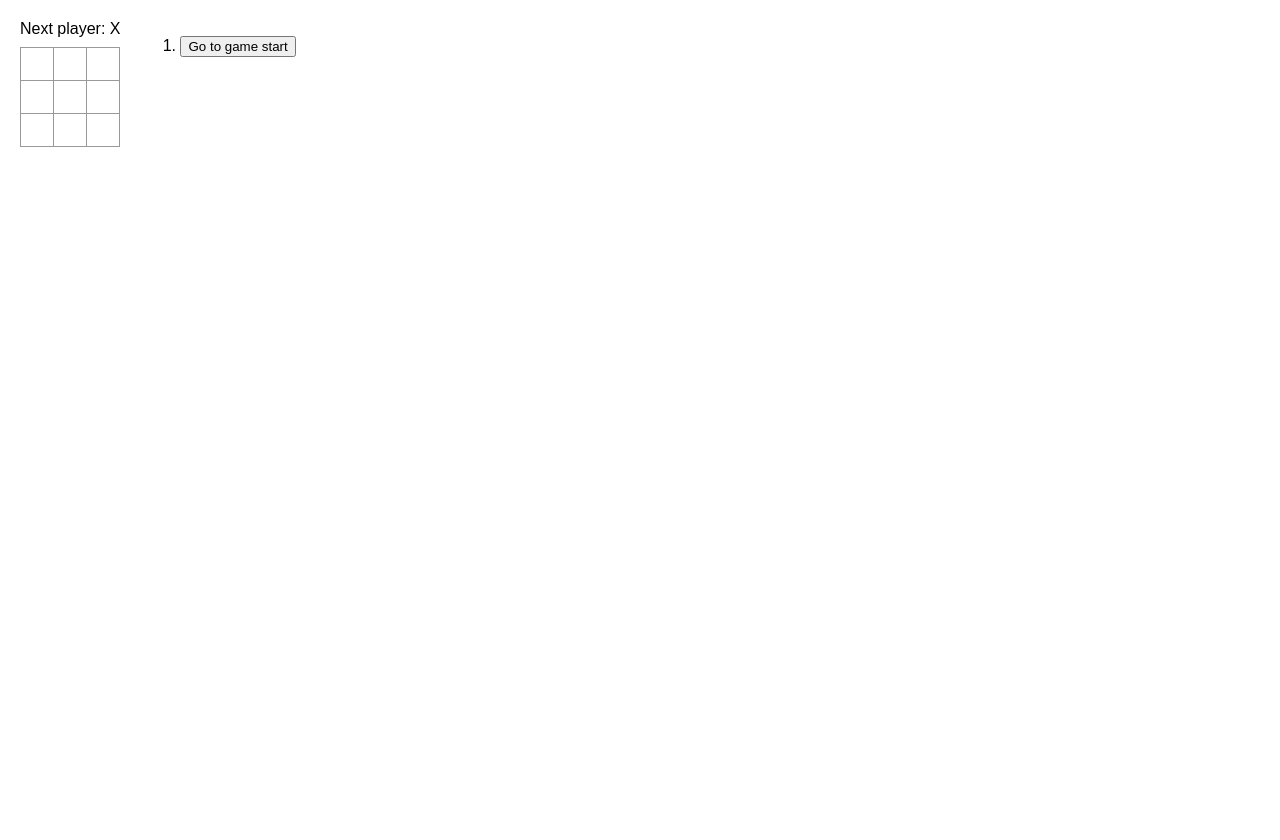
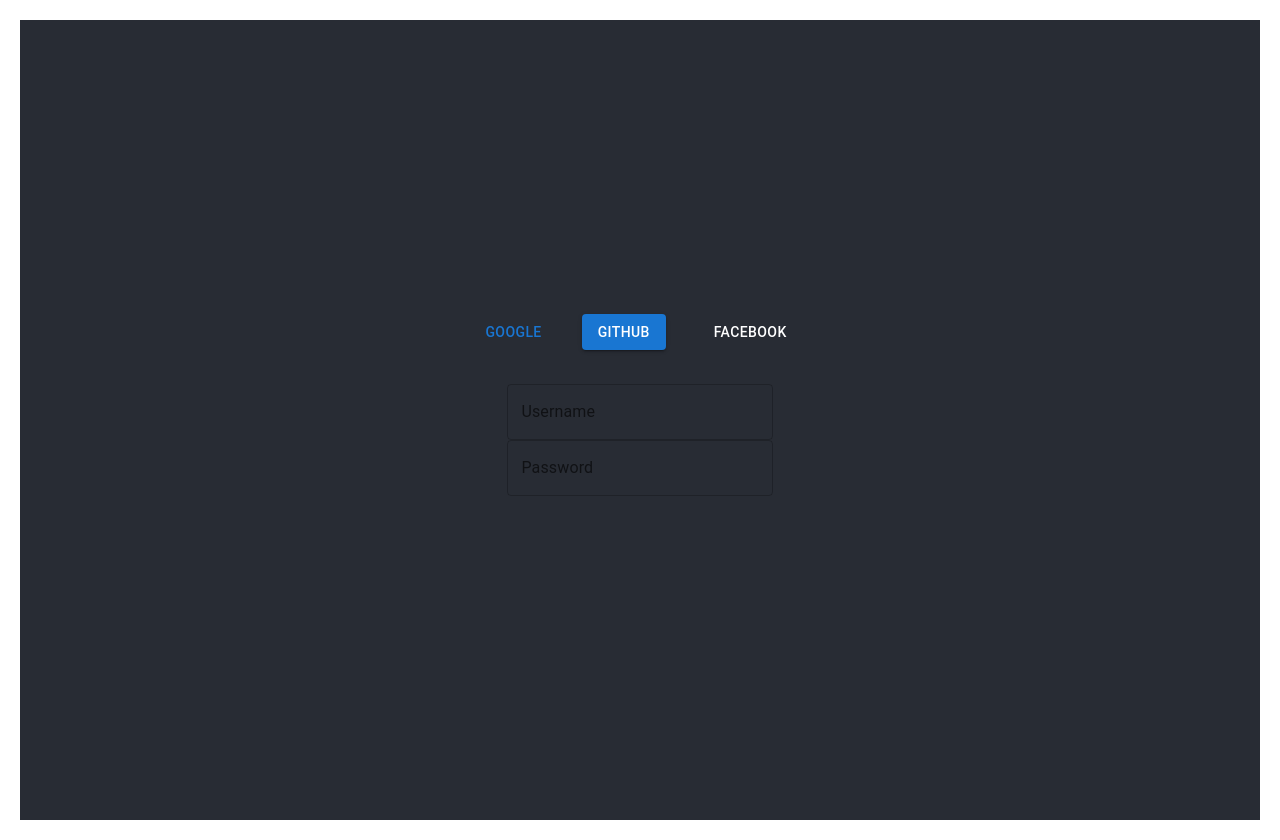
Before and after one commit to wokemon/Week1FCI, a React (Create React App) app in the folder my-app/: page / in a window 1280 px wide. Before the commit the page ends 800 px from the top, so only its background shows below. Built offline with nearby package versions, Linux system fonts and the light colour scheme.

Commit message:
Add components folder; add classes

```diff
--- a/my-app/package.json
+++ b/my-app/package.json
@@ -3,6 +3,9 @@
   "version": "0.1.0",
   "private": true,
   "dependencies": {
+    "@emotion/react": "^11.11.4",
+    "@emotion/styled": "^11.11.5",
+    "@mui/material": "^5.15.21",
     "@testing-library/jest-dom": "^5.17.0",
     "@testing-library/react": "^13.4.0",
     "@testing-library/user-event": "^13.5.0",
--- a/my-app/src/App.css
+++ b/my-app/src/App.css
@@ -36,3 +36,11 @@
     transform: rotate(360deg);
   }
 }
+
+.button {
+  padding: 2px;
+}
+
+.textfield {
+  padding: 2rem;
+}
--- a/my-app/src/App.js
+++ b/my-app/src/App.js
@@ -1,158 +1,152 @@
-// import logo from './logo.svg';
-// import './App.css';
+import logo from './logo.svg';
+import './App.css';
+import { MyHeadings } from './components/MuiHeadings';
+import { MyButton } from './components/MuiButtons';
+import { MyTextfield } from './components/MuiTextfield';
 
-// function App() {
+function App() {
+  return (
+    <div className="App">
+      <header className="App-header">
+        {/* <img src={logo} className="App-logo" alt="logo" />
+        <p>
+          Edit <code>src/App.js</code> and save to reload.
+        </p>
+        <a
+          className="App-link"
+          href="https://reactjs.org"
+          target="_blank"
+          rel="noopener noreferrer"
+        >
+          Learn React
+        </a>
+        <div>
+          <MyButton />
+          <MyHeadings />
+        </div> */}
+        <div>
+          <MyButton />
+          <MyTextfield/>
+        </div>
+      </header>
+    </div>
+  );
+}
+
+export default App;
+
+// import { useState } from 'react';
+
+// function Square({ value, onSquareClick }) {
 //   return (
-//     <div className="App">
-//       <header className="App-header">
-//         <img src={logo} className="App-logo" alt="logo" />
-//         <p>
-//           Edit <code>src/App.js</code> and save to reload.
-//         </p>
-//         <a
-//           className="App-link"
-//           href="https://reactjs.org"
-//           target="_blank"
-//           rel="noopener noreferrer"
-//         >
-//           Learn React
-//         </a>
-//         <div>
-//           <MyButton/>
-//         </div>
-//       </header>
+//     <button className="square" onClick={onSquareClick}>
+//       {value}
+//     </button>
+//   );
+// }
+
+// function Board({ xIsNext, squares, onPlay }) {
+//   function handleClick(i) {
+//     if (calculateWinner(squares) || squares[i]) {
+//       return;
+//     }
+//     const nextSquares = squares.slice();
+//     if (xIsNext) {
+//       nextSquares[i] = 'X';
+//     } else {
+//       nextSquares[i] = 'O';
+//     }
+//     onPlay(nextSquares);
+//   }
+
+//   const winner = calculateWinner(squares);
+//   let status;
+//   if (winner) {
+//     status = 'Winner: ' + winner;
+//   } else {
+//     status = 'Next player: ' + (xIsNext ? 'X' : 'O');
+//   }
+
+//   return (
+//     <>
+//       <div className="status">{status}</div>
+//       <div className="board-row">
+//         <Square value={squares[0]} onSquareClick={() => handleClick(0)} />
+//         <Square value={squares[1]} onSquareClick={() => handleClick(1)} />
+//         <Square value={squares[2]} onSquareClick={() => handleClick(2)} />
+//       </div>
+//       <div className="board-row">
+//         <Square value={squares[3]} onSquareClick={() => handleClick(3)} />
+//         <Square value={squares[4]} onSquareClick={() => handleClick(4)} />
+//         <Square value={squares[5]} onSquareClick={() => handleClick(5)} />
+//       </div>
+//       <div className="board-row">
+//         <Square value={squares[6]} onSquareClick={() => handleClick(6)} />
+//         <Square value={squares[7]} onSquareClick={() => handleClick(7)} />
+//         <Square value={squares[8]} onSquareClick={() => handleClick(8)} />
+//       </div>
+//     </>
+//   );
+// }
+
+// export default function Game() {
+//   const [history, setHistory] = useState([Array(9).fill(null)]);
+//   const [currentMove, setCurrentMove] = useState(0);
+//   const xIsNext = currentMove % 2 === 0;
+//   const currentSquares = history[currentMove];
+
+//   function handlePlay(nextSquares) {
+//     const nextHistory = [...history.slice(0, currentMove + 1), nextSquares];
+//     setHistory(nextHistory);
+//     setCurrentMove(nextHistory.length - 1);
+//   }
+
+//   function jumpTo(nextMove) {
+//     setCurrentMove(nextMove);
+//   }
+
+//   const moves = history.map((squares, move) => {
+//     let description;
+//     if (move > 0) {
+//       description = 'Go to move #' + move;
+//     } else {
+//       description = 'Go to game start';
+//     }
+//     return (
+//       <li key={move}>
+//         <button onClick={() => jumpTo(move)}>{description}</button>
+//       </li>
+//     );
+//   });
+
+//   return (
+//     <div className="game">
+//       <div className="game-board">
+//         <Board xIsNext={xIsNext} squares={currentSquares} onPlay={handlePlay} />
+//       </div>
+//       <div className="game-info">
+//         <ol>{moves}</ol>
+//       </div>
 //     </div>
 //   );
 // }
 
-// function MyButton() {
-//   function handleClick() {
-//     alert('You clicked me!');
+// function calculateWinner(squares) {
+//   const lines = [
+//     [0, 1, 2],
+//     [3, 4, 5],
+//     [6, 7, 8],
+//     [0, 3, 6],
+//     [1, 4, 7],
+//     [2, 5, 8],
+//     [0, 4, 8],
+//     [2, 4, 6],
+//   ];
+//   for (let i = 0; i < lines.length; i++) {
+//     const [a, b, c] = lines[i];
+//     if (squares[a] && squares[a] === squares[b] && squares[a] === squares[c]) {
+//       return squares[a];
+//     }
 //   }
-
-//   return (
-//     <button onClick={handleClick}>
-//       Click me
-//     </button>
-//   );
+//   return null;
 // }
-
-
-
-// export default App;
-
-import { useState } from 'react';
-
-function Square({ value, onSquareClick }) {
-  return (
-    <button className="square" onClick={onSquareClick}>
-      {value}
-    </button>
-  );
-}
-
-function Board({ xIsNext, squares, onPlay }) {
-  function handleClick(i) {
-    if (calculateWinner(squares) || squares[i]) {
-      return;
-    }
-    const nextSquares = squares.slice();
-    if (xIsNext) {
-      nextSquares[i] = 'X';
-    } else {
-      nextSquares[i] = 'O';
-    }
-    onPlay(nextSquares);
-  }
-
-  const winner = calculateWinner(squares);
-  let status;
-  if (winner) {
-    status = 'Winner: ' + winner;
-  } else {
-    status = 'Next player: ' + (xIsNext ? 'X' : 'O');
-  }
-
-  return (
-    <>
-      <div className="status">{status}</div>
-      <div className="board-row">
-        <Square value={squares[0]} onSquareClick={() => handleClick(0)} />
-        <Square value={squares[1]} onSquareClick={() => handleClick(1)} />
-        <Square value={squares[2]} onSquareClick={() => handleClick(2)} />
-      </div>
-      <div className="board-row">
-        <Square value={squares[3]} onSquareClick={() => handleClick(3)} />
-        <Square value={squares[4]} onSquareClick={() => handleClick(4)} />
-        <Square value={squares[5]} onSquareClick={() => handleClick(5)} />
-      </div>
-      <div className="board-row">
-        <Square value={squares[6]} onSquareClick={() => handleClick(6)} />
-        <Square value={squares[7]} onSquareClick={() => handleClick(7)} />
-        <Square value={squares[8]} onSquareClick={() => handleClick(8)} />
-      </div>
-    </>
-  );
-}
-
-export default function Game() {
-  const [history, setHistory] = useState([Array(9).fill(null)]);
-  const [currentMove, setCurrentMove] = useState(0);
-  const xIsNext = currentMove % 2 === 0;
-  const currentSquares = history[currentMove];
-
-  function handlePlay(nextSquares) {
-    const nextHistory = [...history.slice(0, currentMove + 1), nextSquares];
-    setHistory(nextHistory);
-    setCurrentMove(nextHistory.length - 1);
-  }
-
-  function jumpTo(nextMove) {
-    setCurrentMove(nextMove);
-  }
-
-  const moves = history.map((squares, move) => {
-    let description;
-    if (move > 0) {
-      description = 'Go to move #' + move;
-    } else {
-      description = 'Go to game start';
-    }
-    return (
-      <li key={move}>
-        <button onClick={() => jumpTo(move)}>{description}</button>
-      </li>
-    );
-  });
-
-  return (
-    <div className="game">
-      <div className="game-board">
-        <Board xIsNext={xIsNext} squares={currentSquares} onPlay={handlePlay} />
-      </div>
-      <div className="game-info">
-        <ol>{moves}</ol>
-      </div>
-    </div>
-  );
-}
-
-function calculateWinner(squares) {
-  const lines = [
-    [0, 1, 2],
-    [3, 4, 5],
-    [6, 7, 8],
-    [0, 3, 6],
-    [1, 4, 7],
-    [2, 5, 8],
-    [0, 4, 8],
-    [2, 4, 6],
-  ];
-  for (let i = 0; i < lines.length; i++) {
-    const [a, b, c] = lines[i];
-    if (squares[a] && squares[a] === squares[b] && squares[a] === squares[c]) {
-      return squares[a];
-    }
-  }
-  return null;
-}
--- /dev/null
+++ b/my-app/src/components/MuiButtons.js
@@ -0,0 +1,11 @@
+import { Button, Stack } from "@mui/material";
+
+export const MyButton = () => {
+    return (
+        <Stack className="button" spacing={ 4 } direction={"row"} justifyContent={"center"} alignItems={"center"}>
+            <Button variant="text" href="https://google.com" target="blank">Google</Button>
+            <Button variant="contained" href="https://github.com" target="blank">Github</Button>
+            <Button variant="outline" href="https://facebook.com" target="blank">Facebook</Button>
+        </Stack>
+    )
+}
--- /dev/null
+++ b/my-app/src/components/MuiHeadings.js
@@ -0,0 +1,14 @@
+import { Typography } from "@mui/material"
+
+export const MyHeadings = () => {
+    return (
+        <div>
+            <Typography variant='h1'>H1 Headings</Typography>
+            <Typography variant='h2'>H2 Headings</Typography>
+            <Typography variant='h3'>H3 Headings</Typography>
+            <Typography variant='h4'>H4 Headings</Typography>
+            <Typography variant='h5'>H5 Headings</Typography>
+            <Typography variant='h6'>H6 Headings</Typography>
+        </div>
+    )
+}
--- /dev/null
+++ b/my-app/src/components/MuiTextfield.js
@@ -0,0 +1,17 @@
+import { Box, InputLabel, TextField, Stack } from "@mui/material"
+
+export function MyTextfield() {
+    return (
+        <Stack
+            className="textfield"
+            component="form"
+            autoComplete="off"
+            noValidate
+            direction={"column"}
+        >
+            <TextField label="Username" variant="outlined" />
+            <TextField label="Password" variant="outlined"/>
+        </Stack>
+    );
+
+}
```
Also changed, not shown: 1 other file (tests, documents, lock files or other folders).
